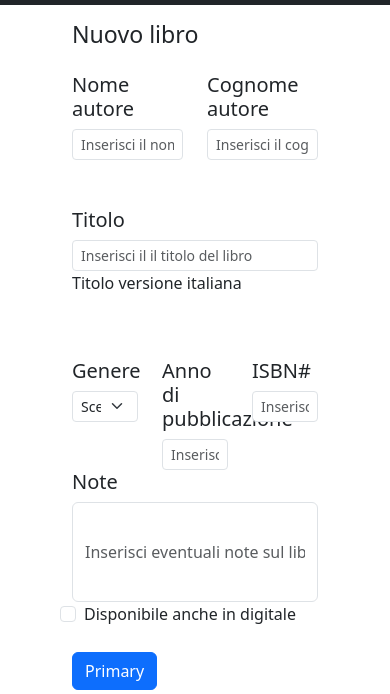
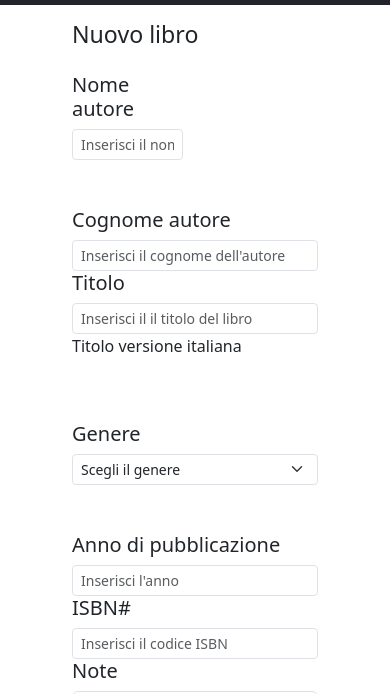
Before and after one commit to alicemariaarrica/html-css-bootstrap-dashboard, a plain HTML site: page new-book.html in a window 390 px wide. Shown: the part 107-801 px from the top of the page. Drawn offline with nearby package versions, Linux system fonts and the light colour scheme.

Commit message:
responsive adjustments commit

```diff
--- a/new-book.html
+++ b/new-book.html
@@ -69,18 +69,18 @@
 
         <div class="container">
             <div class="row my-3 mx-5">
-                <div class="col-6 col-md-12">
+                <div class="col-6 col-sm-12">
                     <h5>Nome autore</h5>
                     <input class="form-control form-control-sm" type="text" placeholder="Inserisci il nome dell'autore"
                         aria-label=".form-control-sm example">
                         <br> <br>
                 </div>
-                <div class="col-6 col-md-12">
+                <div class="col-md-6 col-sm-12">
                     <h5>Cognome autore</h5>
                     <input class="form-control form-control-sm" type="text"
                         placeholder="Inserisci il cognome dell'autore" aria-label=".form-control-sm example">
                 </div>
-                <div class="col-12 col-md-12">
+                <div class="col-md-12 col-sm-12">
                     <h5>Titolo</h5>
                     <input class="form-control form-control-sm" type="text"
                         placeholder="Inserisci il il titolo del libro" aria-label=".form-control-sm example">
@@ -89,7 +89,7 @@
 
                 <br>
 
-                <div class="col-4 col-md-12">
+                <div class="col-md-4 col-sm-12">
                     <h5>Genere</h5>
                     <select class="form-select form-select-sm" aria-label="Small select example">
                         <option selected>Scegli il genere</option>
@@ -98,13 +98,13 @@
                     </select> <br> <br>
                 </div>
 
-                <div class="col-4 col-md-12">
+                <div class="col-md-4 col-sm-12">
                     <h5>Anno di pubblicazione</h5>
                     <input class="form-control form-control-sm" type="text" placeholder="Inserisci l'anno"
                         aria-label=".form-control-sm example">
 
                 </div>
-                <div class="col-4 col-md-12">
+                <div class="col-md-4 col-sm-12">
                     <h5>ISBN#</h5>
                     <input class="form-control form-control-sm" type="text" placeholder="Inserisci il codice ISBN"
                         aria-label=".form-control-sm example">
```
